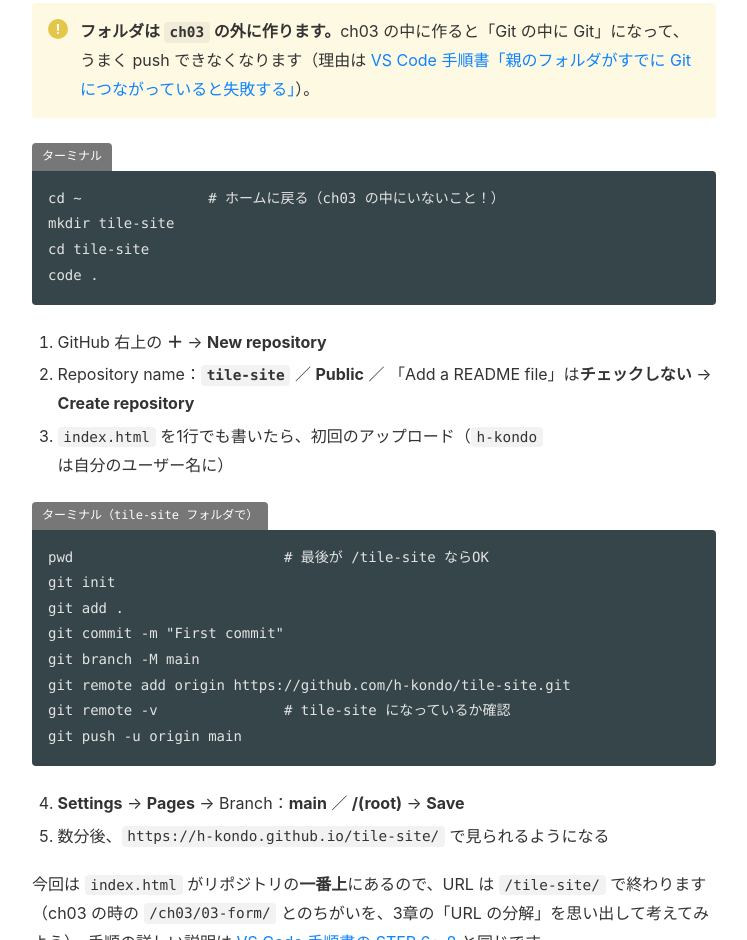
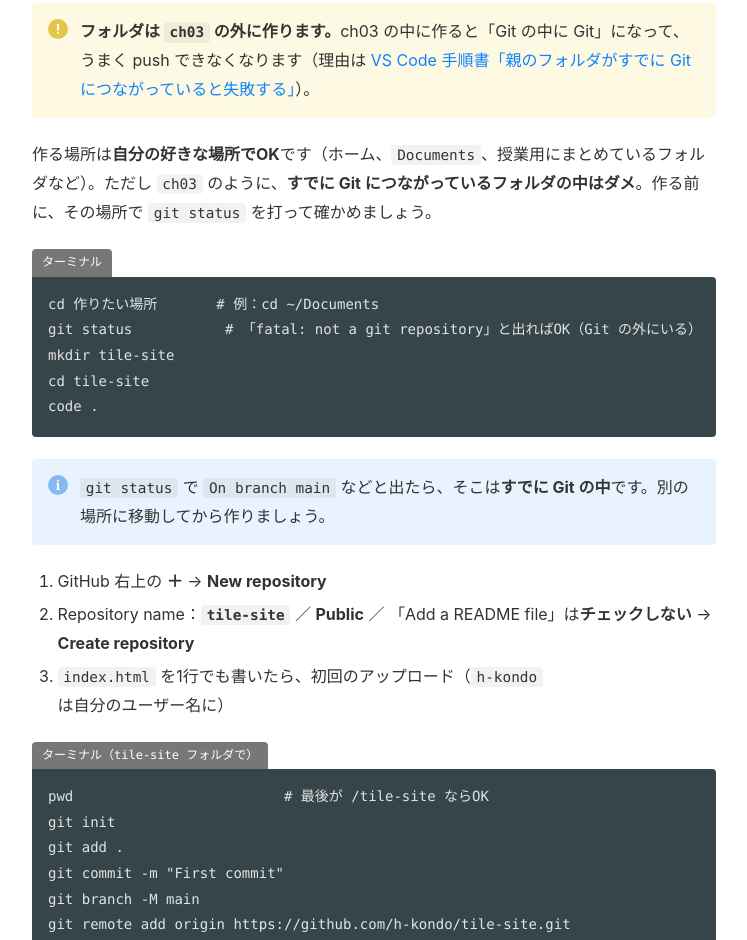
Before and after one commit to itc-kondo/class-materials, a plain HTML site: page tile-site.html in a window 1280 px wide. Shown: the part 3267-4207 px from the top of the page, without its empty margins (148-895 px from the left). Drawn offline with Linux system fonts and the light colour scheme.

Commit message:
授業資料: tile-site のフォルダは好きな場所に作れるように説明を変更
Co-Authored-By: Claude Opus 5.5 <noreply@anthropic.com>

```diff
--- a/tile-site.html
+++ b/tile-site.html
@@ -138,10 +138,13 @@
   <!-- ===================================================== -->
   <h2 id="step1">3. STEP 1. 新しいリポジトリ「tile-site」を作る</h2>
   <p class="note warn"><strong>フォルダは <code>ch03</code> の外に作ります。</strong>ch03 の中に作ると「Git の中に Git」になって、うまく push できなくなります（理由は <a href="vscode.html#nested-git">VS Code 手順書「親のフォルダがすでに Git につながっていると失敗する」</a>）。</p>
-  <div class="code-frame"><span class="code-name">ターミナル</span><pre><code>cd ~               # ホームに戻る（ch03 の中にいないこと！）
+  <p>作る場所は<strong>自分の好きな場所でOK</strong>です（ホーム、<code>Documents</code>、授業用にまとめているフォルダなど）。ただし <code>ch03</code> のように、<strong>すでに Git につながっているフォルダの中はダメ</strong>。作る前に、その場所で <code>git status</code> を打って確かめましょう。</p>
+  <div class="code-frame"><span class="code-name">ターミナル</span><pre><code>cd 作りたい場所       # 例：cd ~/Documents
+git status           # 「fatal: not a git repository」と出ればOK（Git の外にいる）
 mkdir tile-site
 cd tile-site
 code .</code></pre></div>
+  <p class="note"><code>git status</code> で <code>On branch main</code> などと出たら、そこは<strong>すでに Git の中</strong>です。別の場所に移動してから作りましょう。</p>
   <ol>
     <li>GitHub 右上の <strong>＋</strong> → <strong>New repository</strong></li>
     <li>Repository name：<strong><code>tile-site</code></strong> ／ <strong>Public</strong> ／ 「Add a README file」は<strong>チェックしない</strong> → <strong>Create repository</strong></li>
```
